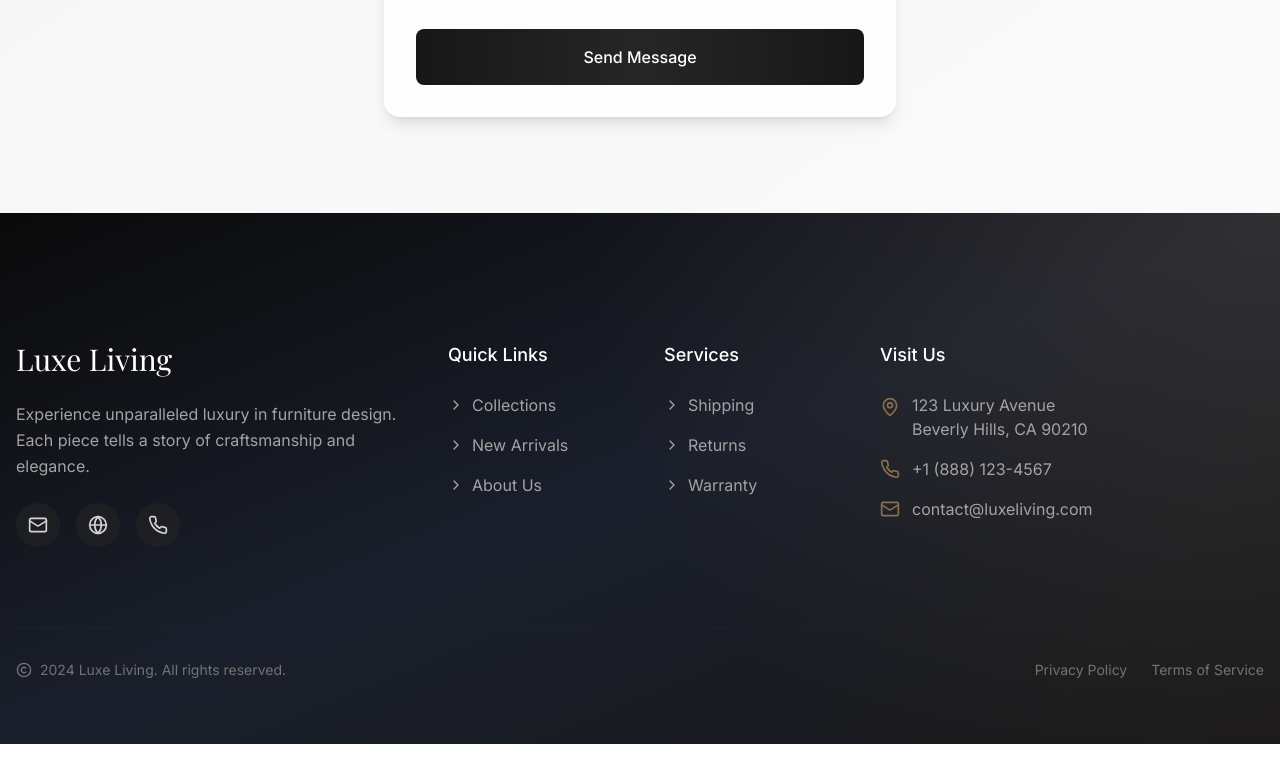
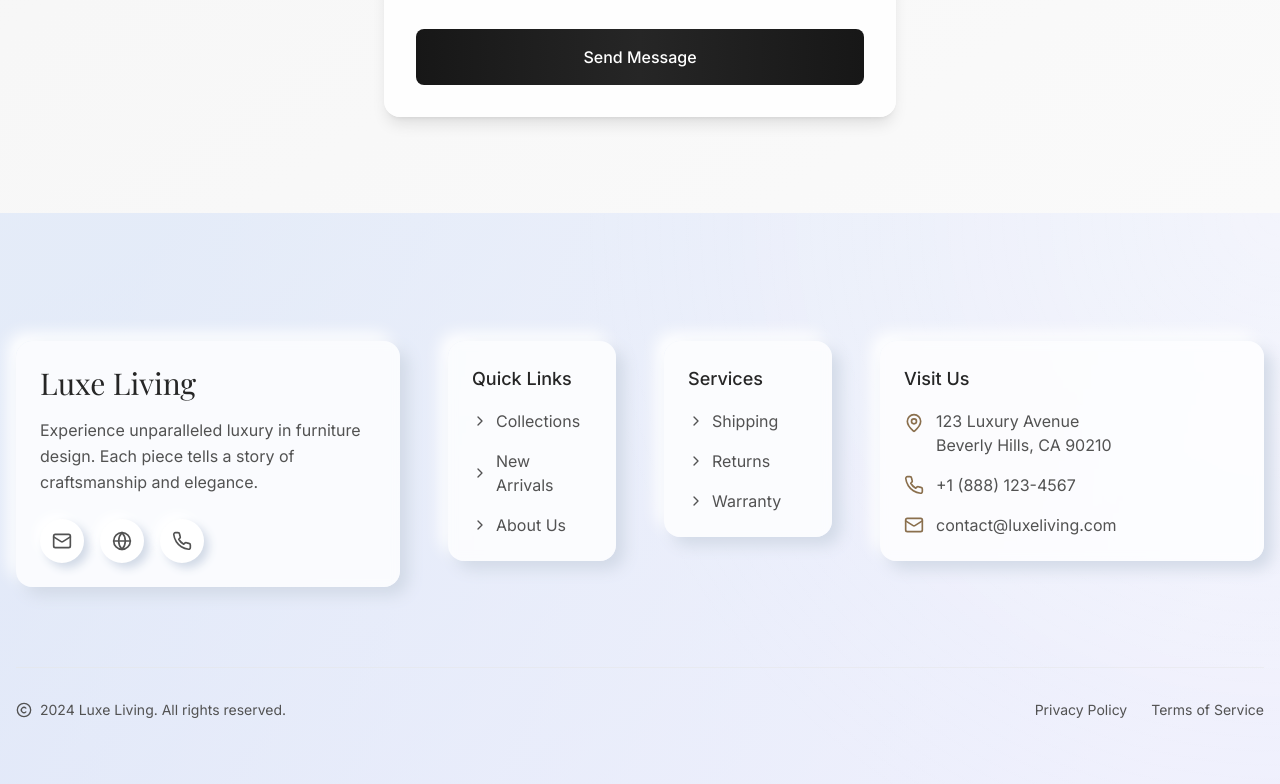
Before and after one commit to BrianKN019/stylish-furniture-haven-15, a React (Vite) app: page / in a window 1280 px wide. Shown: the part 5530-6314 px from the top of the page. Before the commit the page ends 6274 px from the top, so only its background shows below. Built offline with nearby package versions, Linux system fonts and the light colour scheme.

Commit message:
Enhance Footer Styling
Added a light mode theme to the footer, incorporated neomorphism, and included an animated background effect.

```diff
--- a/src/components/layout/Footer.tsx
+++ b/src/components/layout/Footer.tsx
@@ -3,38 +3,45 @@ import { Mail, Globe, Phone, MapPin, ChevronRight, Copyright } from 'lucide-reac
 
 const Footer = () => {
   return (
-    <footer className="relative pt-32 pb-16 overflow-hidden">
-      <div className="absolute inset-0 bg-gradient-to-br from-neutral-950 via-[#1A1F2C] to-neutral-900"></div>
-      <div className="absolute inset-0 bg-[radial-gradient(circle_at_top_right,_var(--tw-gradient-stops))] from-primary/20 via-transparent to-transparent pointer-events-none"></div>
+    <footer className="relative pt-32 pb-16 overflow-hidden bg-gradient-to-br from-[#F1F0FB] to-[#E5DEFF]">
+      {/* Animated background */}
+      <div className="absolute inset-0 bg-[linear-gradient(109.6deg,rgba(223,234,247,1)11.2%,rgba(244,248,252,1)91.1%)] opacity-70"></div>
+      <div className="absolute inset-0">
+        <div className="absolute inset-0 bg-[radial-gradient(circle_at_top_right,_var(--tw-gradient-stops))] from-white/40 via-transparent to-transparent animate-pulse"></div>
+      </div>
+
       <div className="container px-4 relative">
         <div className="grid grid-cols-1 md:grid-cols-12 gap-12 mb-20">
           {/* Brand Section */}
           <div className="md:col-span-4 space-y-6">
-            <h3 className="font-serif text-3xl text-white">Luxe Living</h3>
-            <p className="text-neutral-400 leading-relaxed">
+            <div className="p-6 rounded-2xl bg-white/80 shadow-[8px_8px_16px_#D1D9E6,-8px_-8px_16px_#FFFFFF] backdrop-blur-sm">
+              <h3 className="font-serif text-3xl text-neutral-800">Luxe Living</h3>
+              <p className="text-neutral-600 leading-relaxed mt-4">
                 Experience unparalleled luxury in furniture design. Each piece tells a story of craftsmanship and elegance.
               </p>
-            <div className="flex gap-4">
-              <a href="#" className="bg-neutral-800/50 hover:bg-primary/20 p-3 rounded-full transition-colors">
-                <Mail className="w-5 h-5 text-neutral-300" />
+              <div className="flex gap-4 mt-6">
+                <a href="#" className="bg-white hover:bg-neutral-50 p-3 rounded-full transition-all shadow-[5px_5px_10px_#D1D9E6,-5px_-5px_10px_#FFFFFF]">
+                  <Mail className="w-5 h-5 text-neutral-600" />
                 </a>
-              <a href="#" className="bg-neutral-800/50 hover:bg-primary/20 p-3 rounded-full transition-colors">
-                <Globe className="w-5 h-5 text-neutral-300" />
+                <a href="#" className="bg-white hover:bg-neutral-50 p-3 rounded-full transition-all shadow-[5px_5px_10px_#D1D9E6,-5px_-5px_10px_#FFFFFF]">
+                  <Globe className="w-5 h-5 text-neutral-600" />
                 </a>
-              <a href="#" className="bg-neutral-800/50 hover:bg-primary/20 p-3 rounded-full transition-colors">
-                <Phone className="w-5 h-5 text-neutral-300" />
+                <a href="#" className="bg-white hover:bg-neutral-50 p-3 rounded-full transition-all shadow-[5px_5px_10px_#D1D9E6,-5px_-5px_10px_#FFFFFF]">
+                  <Phone className="w-5 h-5 text-neutral-600" />
                 </a>
+              </div>
             </div>
           </div>
 
           {/* Quick Links */}
           <div className="md:col-span-2 space-y-6">
-            <h4 className="font-medium text-lg text-white">Quick Links</h4>
-            <ul className="space-y-4">
+            <div className="p-6 rounded-2xl bg-white/80 shadow-[8px_8px_16px_#D1D9E6,-8px_-8px_16px_#FFFFFF] backdrop-blur-sm">
+              <h4 className="font-medium text-lg text-neutral-800">Quick Links</h4>
+              <ul className="space-y-4 mt-4">
                 {['Collections', 'New Arrivals', 'About Us'].map((item) => (
                   <li key={item}>
                     <a href={`#${item.toLowerCase().replace(' ', '-')}`}
-                     className="text-neutral-400 hover:text-white transition-colors flex items-center gap-2 group">
+                       className="text-neutral-600 hover:text-neutral-800 transition-colors flex items-center gap-2 group">
                       <ChevronRight className="w-4 h-4 group-hover:translate-x-1 transition-transform" />
                       {item}
                     </a>
@@ -42,15 +49,17 @@ const Footer = () => {
                 ))}
               </ul>
             </div>
+          </div>
 
           {/* Services */}
           <div className="md:col-span-2 space-y-6">
-            <h4 className="font-medium text-lg text-white">Services</h4>
-            <ul className="space-y-4">
+            <div className="p-6 rounded-2xl bg-white/80 shadow-[8px_8px_16px_#D1D9E6,-8px_-8px_16px_#FFFFFF] backdrop-blur-sm">
+              <h4 className="font-medium text-lg text-neutral-800">Services</h4>
+              <ul className="space-y-4 mt-4">
                 {['Shipping', 'Returns', 'Warranty'].map((item) => (
                   <li key={item}>
                     <a href={`#${item.toLowerCase()}`}
-                     className="text-neutral-400 hover:text-white transition-colors flex items-center gap-2 group">
+                       className="text-neutral-600 hover:text-neutral-800 transition-colors flex items-center gap-2 group">
                       <ChevronRight className="w-4 h-4 group-hover:translate-x-1 transition-transform" />
                       {item}
                     </a>
@@ -58,40 +67,43 @@ const Footer = () => {
                 ))}
               </ul>
             </div>
+          </div>
 
           {/* Contact Info */}
           <div className="md:col-span-4 space-y-6">
-            <h4 className="font-medium text-lg text-white">Visit Us</h4>
-            <div className="space-y-4">
+            <div className="p-6 rounded-2xl bg-white/80 shadow-[8px_8px_16px_#D1D9E6,-8px_-8px_16px_#FFFFFF] backdrop-blur-sm">
+              <h4 className="font-medium text-lg text-neutral-800">Visit Us</h4>
+              <div className="space-y-4 mt-4">
                 <div className="flex items-start gap-3">
                   <MapPin className="w-5 h-5 text-primary mt-1" />
-                <p className="text-neutral-400">
+                  <p className="text-neutral-600">
                     123 Luxury Avenue<br />
                     Beverly Hills, CA 90210
                   </p>
                 </div>
                 <div className="flex items-center gap-3">
                   <Phone className="w-5 h-5 text-primary" />
-                <p className="text-neutral-400">+1 (888) 123-4567</p>
+                  <p className="text-neutral-600">+1 (888) 123-4567</p>
                 </div>
                 <div className="flex items-center gap-3">
                   <Mail className="w-5 h-5 text-primary" />
-                <p className="text-neutral-400">contact@luxeliving.com</p>
+                  <p className="text-neutral-600">contact@luxeliving.com</p>
+                </div>
               </div>
             </div>
           </div>
         </div>
 
         {/* Bottom Bar */}
-        <div className="border-t border-neutral-800/50 pt-8">
+        <div className="border-t border-neutral-200/50 pt-8">
           <div className="flex flex-col md:flex-row justify-between items-center gap-4">
-            <div className="flex items-center gap-2 text-neutral-500 text-sm">
+            <div className="flex items-center gap-2 text-neutral-600 text-sm">
               <Copyright className="w-4 h-4" />
               <p>2024 Luxe Living. All rights reserved.</p>
             </div>
             <div className="flex gap-6">
-              <a href="#" className="text-neutral-500 hover:text-white text-sm transition-colors">Privacy Policy</a>
-              <a href="#" className="text-neutral-500 hover:text-white text-sm transition-colors">Terms of Service</a>
+              <a href="#" className="text-neutral-600 hover:text-neutral-800 text-sm transition-colors">Privacy Policy</a>
+              <a href="#" className="text-neutral-600 hover:text-neutral-800 text-sm transition-colors">Terms of Service</a>
             </div>
           </div>
         </div>
```
Lines whose indentation alone changed are shown as unchanged.
